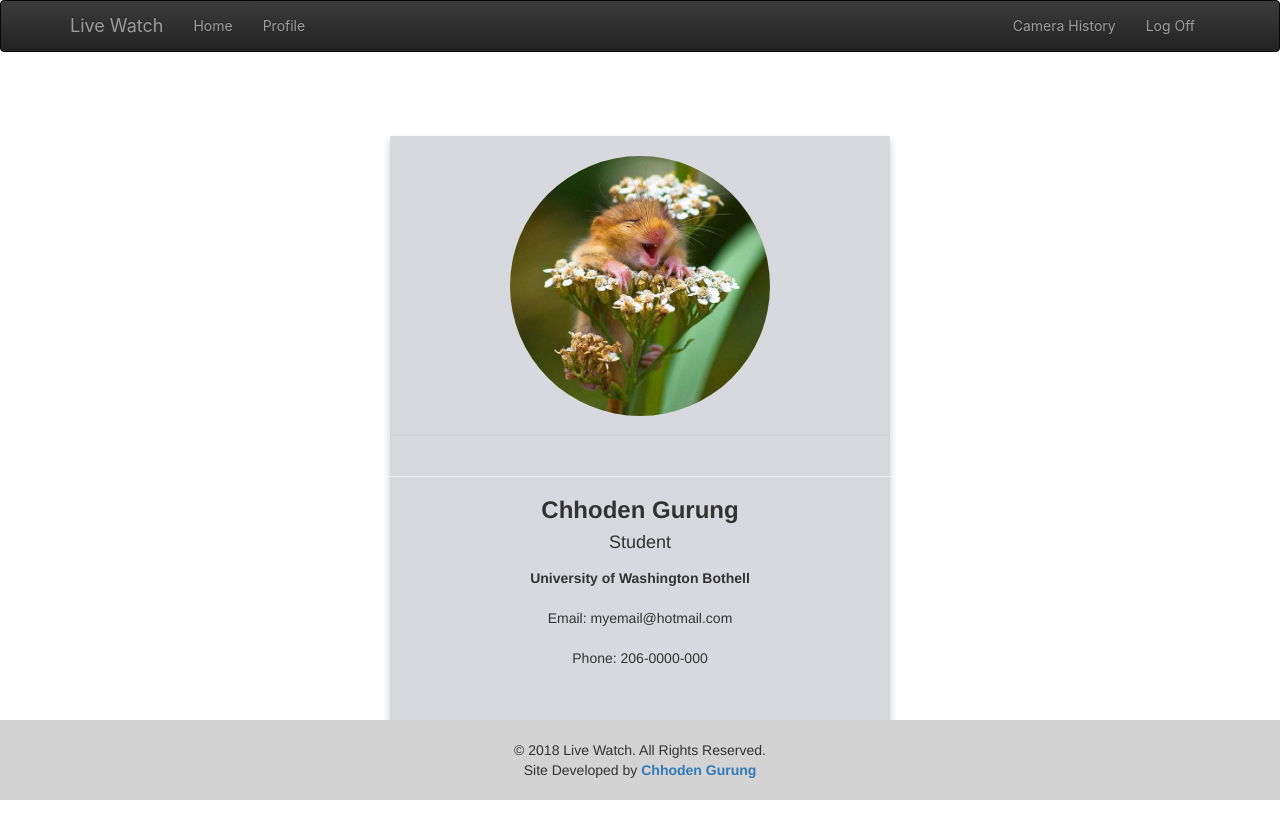
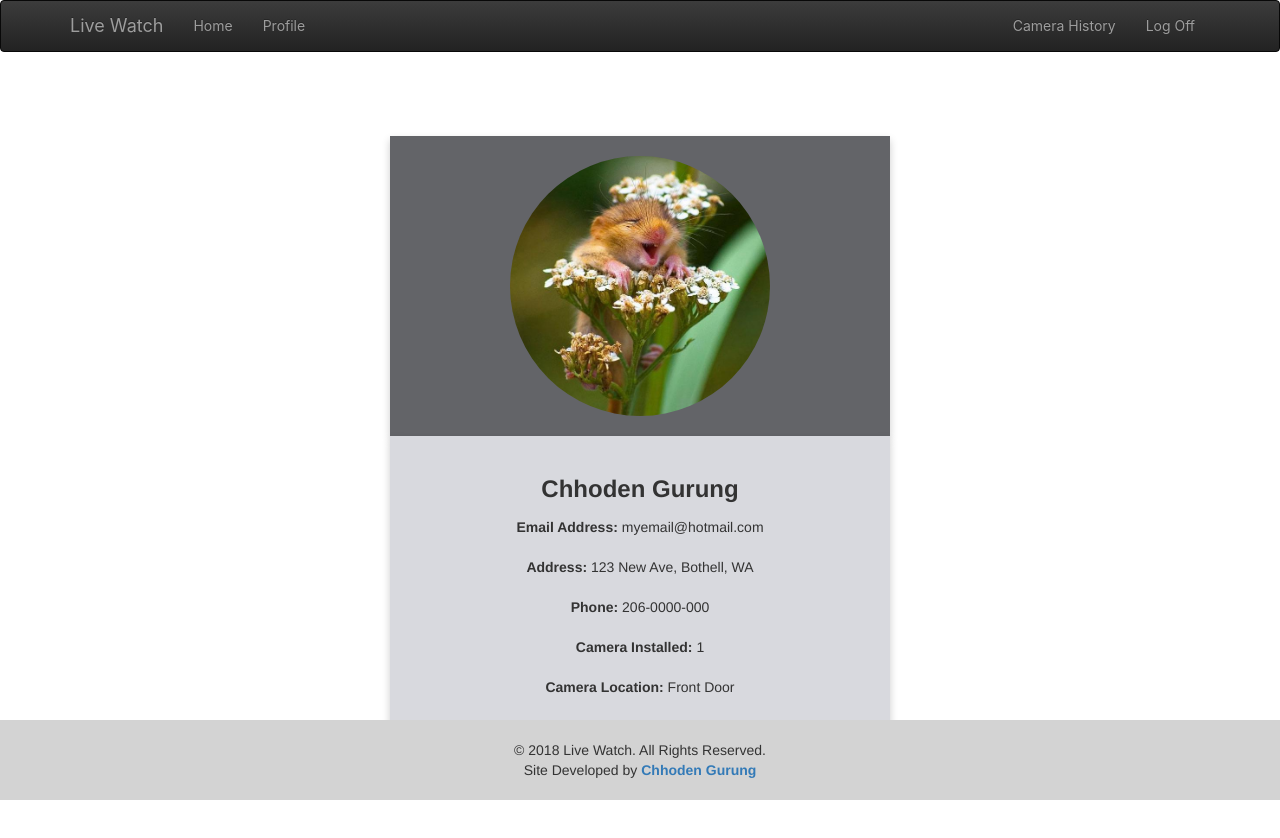
Before and after one commit to chhoden/LiveWatch, a React (Create React App) app: page /profile in a window 1280 px wide. Shown: the top 838 px of the page. Built offline with nearby package versions, Linux system fonts and the light colour scheme.

Commit message:
Updated home and camerahistory page with  data from Nest API

```diff
--- a/src/App.js
+++ b/src/App.js
@@ -53,7 +53,7 @@ class App extends Component {
       <Router>
         <Switch>
           <Route exact path="/">
-            <Redirect to="/home" />
+            <Redirect to="/login" />
           </Route>
           <LoginLayoutRoute path="/login" component={LoginPage} />
           <DashboardRoute path="/home" component={HomePage} />
--- a/src/components/Weather.css
+++ b/src/components/Weather.css
@@ -29,7 +29,7 @@
     justify-content: center;
 }
 
-.day{
+.w-day{
     height: inherit;
     margin: .5px;
     padding: 5px;
--- a/src/components/Weather.js
+++ b/src/components/Weather.js
@@ -42,7 +42,7 @@ class Weather extends Component {
                         {
                             weeklyForecast.map(item => {
                             return (
-                                <div className="day">
+                                <div className="w-day">
                                     <h5>{item.day}</h5>
                                     <p>{item.high}° {data.units.temperature} {item.low}° {data.units.temperature}</p>
                                     <p>{item.text}</p>
--- a/src/containers/CameraHistoryPage.js
+++ b/src/containers/CameraHistoryPage.js
@@ -23,9 +23,10 @@ class CameraHistoryPage extends Component{
 		let events = this.state.data
 		if(events){
 			const listItems = events.map((event) => {
-				return <li key={event.start_time.substring(21,24)}>
+				const dateTime = new Date(event.start_time);
+				return <li key={dateTime.toISOString()}>
 					<div className='event-container'>
-						<h5><strong>Event Date: </strong> {event.start_time.substring(0,10)} <strong> Event Time: </strong> {event.start_time.substring(11,19)}</h5>
+						<h5><strong>Event Date: </strong> {dateTime.toLocaleDateString()} <strong> Event Time: </strong> {dateTime.toLocaleTimeString()}</h5>
 						<img className='display-frame' src={event.animated_image_url}/>
 					</div>
 				</li>
--- a/src/containers/HomePage.css
+++ b/src/containers/HomePage.css
@@ -2,7 +2,7 @@
     height: 500px;
     width:630px;
     border: 2px solid rgb(102, 98, 98);
-    background-color: rgb(165, 224, 224);
+    background-color: rgb(67, 68, 68);
     display: block;
     margin-left: auto;
     margin-right: auto;
@@ -12,3 +12,17 @@
     padding: 5px;
     text-align: center;
 }
+
+.day{
+    background-image: url(../images/daySky.gif);
+    background-size: cover;
+    overflow: hidden;
+    height: 715px;
+}
+
+.night{
+    background-image: url(../images/nightSky.gif);
+    background-size: cover;
+    overflow: hidden;
+    height: 715px;
+}
--- a/src/containers/HomePage.js
+++ b/src/containers/HomePage.js
@@ -49,8 +49,12 @@ class HomePage extends Component {
 	render() {
 		let camera = this.state.camera;
 		if(camera){
+			const hours = new Date().getHours()
+			const isDayTime = hours > 6 && hours < 20;
+			const bgClassName = isDayTime? 'day': 'night';
+
 			return(
-				<div>
+				<div className={`home ${bgClassName}`} >
 				<Weather/>
 				<div className='image-container'>
 				<h4><b>{camera.name}</b></h4>
@@ -58,11 +62,11 @@ class HomePage extends Component {
 				</div>
 				</div>
 				);
-			} else {
-				return (<Weather/>);
-			}
+		} else {
+			return (<Weather/>);
 		}
-
 	}
 
-	export { HomePage };
+}
+
+export { HomePage };
--- a/src/containers/ProfilePage.css
+++ b/src/containers/ProfilePage.css
@@ -16,7 +16,7 @@
 	margin-left: auto;
 	margin-right: auto;
 	margin-top: 5%;
-	background-color: #D8D9DE;
+	background-color: rgb(99, 100, 104);
 	box-shadow: 0 4px 8px 0 rgba(0, 0, 0, 0.2);
 }
 
@@ -30,7 +30,7 @@
 
 .userInfo{
 	padding: 20px 0;
-	height: 300px;
+	height: 320px;
 	width:500px;
 	line-height: 30px;
 	margin-left: auto;
--- a/src/containers/ProfilePage.js
+++ b/src/containers/ProfilePage.js
@@ -12,12 +12,12 @@ class ProfilePage extends Component {
 						<img src={smilingAnimal} alt="User" height="300" width="300" className="center"></img>
 					</div>
 					<div className="userInfo">
-						<hr/>
 						<p><h3><b>Chhoden Gurung</b></h3></p>
-						<p><h4>Student</h4></p>
-						<p><b>University of Washington Bothell</b></p>
-						<p>Email: myemail@hotmail.com</p>
-						<p>Phone: 206-0000-000</p>
+						<p><b>Email Address:</b> myemail@hotmail.com</p>
+						<p><b>Address:</b> 123 New Ave, Bothell, WA</p>
+						<p><b>Phone:</b> 206-0000-000</p>
+						<p><b>Camera Installed: </b> 1</p>
+						<p><b>Camera Location: </b> Front Door</p>
 					</div>
 				</div>
 			</div>
```
Also changed, not shown: src/images/daySky.gif (added), src/images/nightSky.gif (added).
